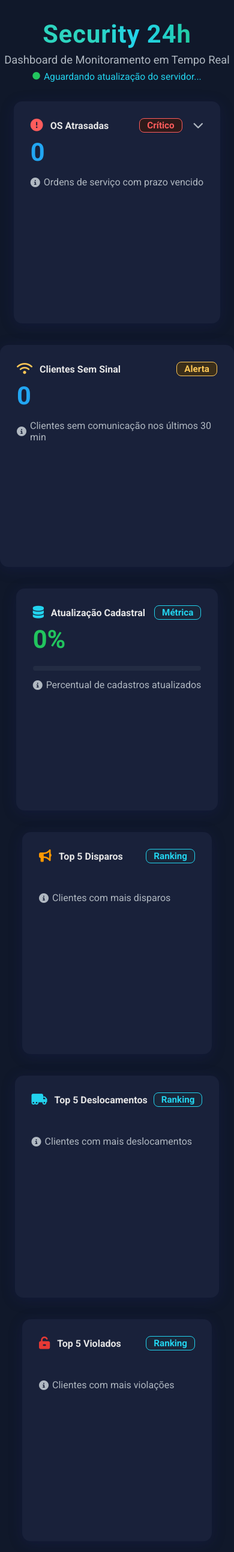
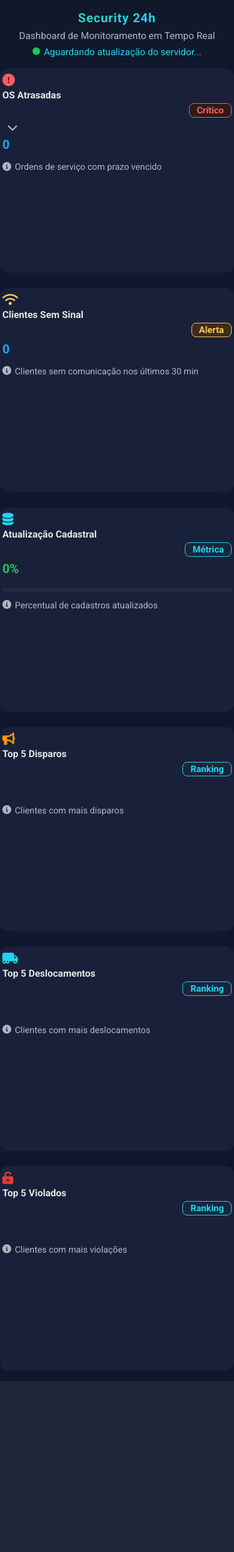
Before and after one commit to Wiri-Marcos/dashboard24, a Flask app: page / in a window 390 px wide. Shown: the whole page at 60% size. After the commit the page ends 2302 px from the top, so only its background shows below. Run offline with Flask 3, Linux system fonts and the light colour scheme.

Commit message:
Update index.html

```diff
--- a/templates/index.html
+++ b/templates/index.html
@@ -134,6 +134,73 @@
       @media (max-width: 1100px) {
         .dashboard { flex-direction: column; align-items: center; gap: 18px; }
         .card { min-width: 260px; max-width: 98vw; }
+      }
+      /* Responsividade para tablets */
+      @media (max-width: 768px) {
+        .header {
+          padding-top: 18px;
+        }
+        .header h1 {
+          font-size: 2em;
+        }
+        .dashboard {
+          gap: 12px;
+          margin-top: 18px;
+        }
+        .card {
+          min-width: 90vw;
+          max-width: 98vw;
+          padding: 18px 10px 14px 10px;
+        }
+        .card .valor {
+          font-size: 2em;
+        }
+        .card .descricao {
+          font-size: 0.98em;
+        }
+        .tecnicos-lista {
+          font-size: 0.98em;
+          padding: 8px 8px;
+        }
+      }
+      /* Responsividade para celulares */
+      @media (max-width: 480px) {
+        .header h1 {
+          font-size: 1.3em;
+        }
+        .header p {
+          font-size: 1em;
+        }
+        .dashboard {
+          gap: 8px;
+        }
+        .card {
+          min-width: 98vw;
+          max-width: 99vw;
+          padding: 10px 4px 10px 4px;
+        }
+        .card .card-header {
+          flex-direction: column;
+          align-items: flex-start;
+          gap: 4px;
+        }
+        .card .valor {
+          font-size: 1.3em;
+        }
+        .card .descricao {
+          font-size: 0.92em;
+        }
+        .expand-btn {
+          margin-left: 0;
+          margin-top: 4px;
+        }
+        .tecnicos-lista {
+          font-size: 0.92em;
+          padding: 6px 4px;
+        }
+        .progress-bar {
+          height: 6px;
+        }
       }
       .card-expand {
         max-width: 600px !important;
```
